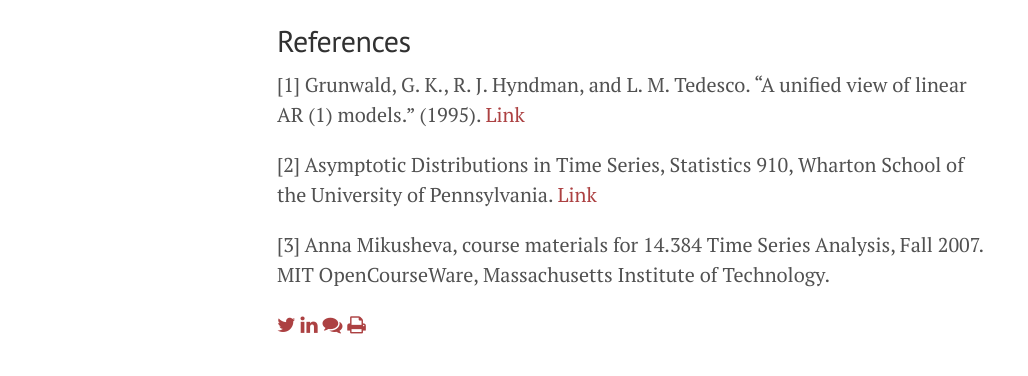
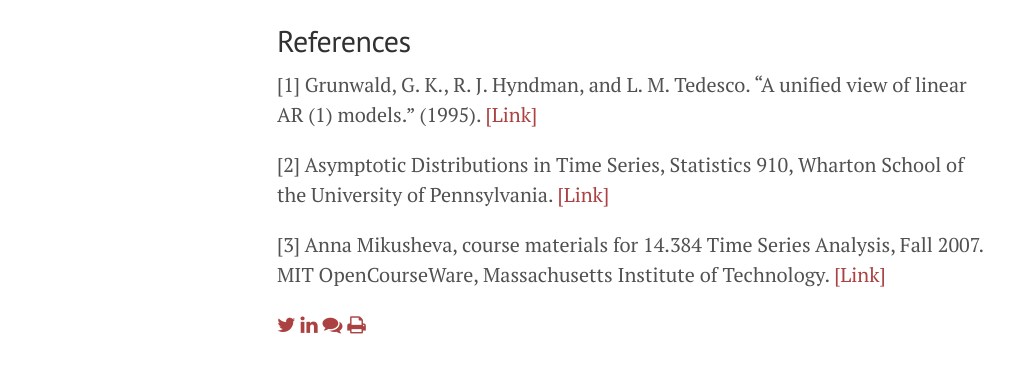
Before and after one commit to sujithjay/sujithjay.github.io, a Jekyll site: the page built from _posts/2018-03-10-The-Assumption-of-Normality-in-Time-Series.md, in a window 1280 px wide and 900 px high, scrolled down 3116 px. Shown: the part 198-574 px from the top of the window, without its empty margins (3-1031 px from the left). Built offline with Jekyll 4.4.1, drawn with Linux system fonts in a browser that asks for light colours; nearby versions of some CDN libraries; formulas are drawn with MathJax 3; comment, search, counter and statistics services are not loaded.

Commit message:
Minor edits to post

```diff
--- a/_posts/2018-03-10-The-Assumption-of-Normality-in-Time-Series.md
+++ b/_posts/2018-03-10-The-Assumption-of-Normality-in-Time-Series.md
@@ -72,9 +72,9 @@ We will continue seeking the premise for the assumption of normality in time-ser
 
 
 ## References
-[1] Grunwald, G. K., R. J. Hyndman, and L. M. Tedesco. "A unified view of linear AR (1) models." (1995). [Link](https://robjhyndman.com/papers/ar1.pdf)
+[1] Grunwald, G. K., R. J. Hyndman, and L. M. Tedesco. "A unified view of linear AR (1) models." (1995). [[Link]](https://robjhyndman.com/papers/ar1.pdf)
 
-[2] Asymptotic Distributions in Time Series, Statistics 910, Wharton School of the University of Pennsylvania. [Link](http://www-stat.wharton.upenn.edu/~stine/stat910/lectures/11_clt.pdf)
+[2] Asymptotic Distributions in Time Series, Statistics 910, Wharton School of the University of Pennsylvania. [[Link]](http://www-stat.wharton.upenn.edu/~stine/stat910/lectures/11_clt.pdf)
 
 [3] Anna Mikusheva, course materials for 14.384 Time Series Analysis, Fall 2007. MIT OpenCourseWare,
-Massachusetts Institute of Technology.
+Massachusetts Institute of Technology. [[Link]](https://ocw.mit.edu/courses/economics/14-384-time-series-analysis-fall-2013/lecture-notes/MIT14_384F13_lec2.pdf)
```
